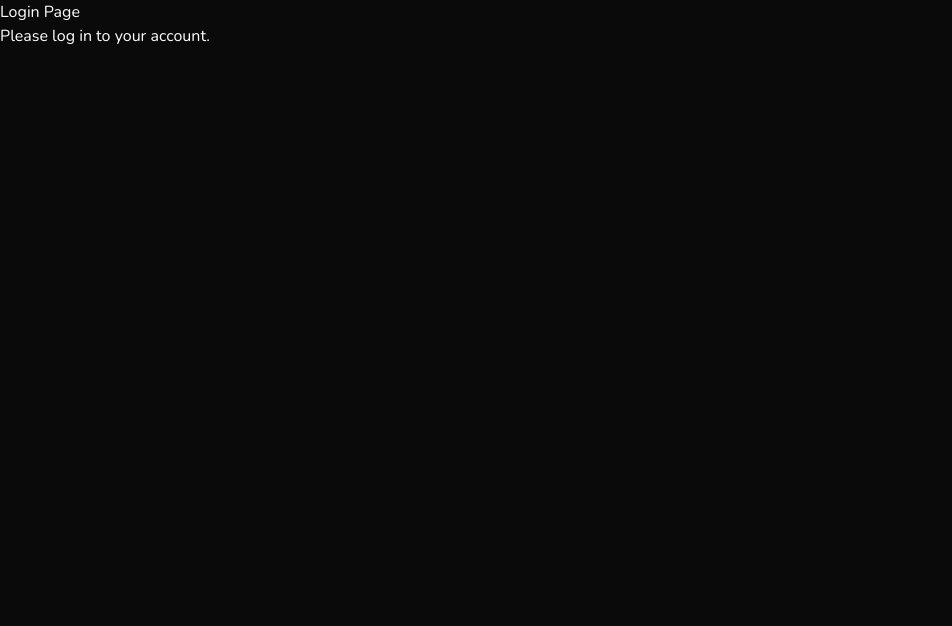
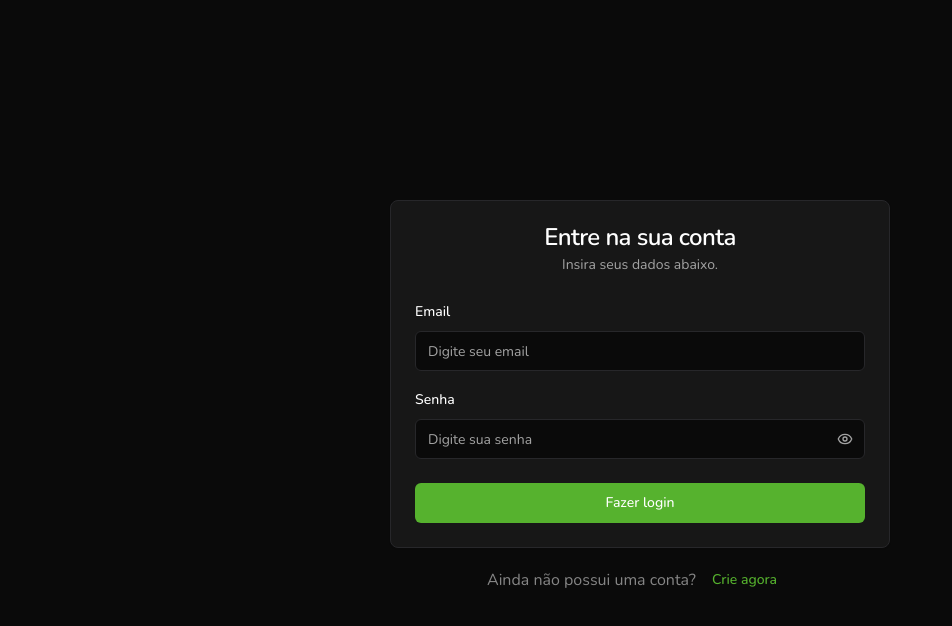
Before and after one commit to vinidisantos/fsc-fintrack, a React (Vite) app: page /login in a window 1280 px wide. Shown: the top 626 px of the page, without its empty margins (0-952 px from the left). Built offline with nearby package versions, Linux system fonts and the light colour scheme.

Commit message:
feat: add login page

```diff
--- a/src/components/password-input.jsx
+++ b/src/components/password-input.jsx
@@ -19,6 +19,7 @@ const PasswordInput = forwardRef(
           variant="ghost"
           className="absolute bottom-0 right-0 top-0 my-auto mr-1 h-8 w-8 text-muted-foreground"
           onClick={() => setPasswordIsVisible((prev) => !prev)}
+          type="button"
         >
           {passwordIsVisible ? <EyeOffIcon /> : <EyeIcon />}
         </Button>
--- a/src/pages/login.jsx
+++ b/src/pages/login.jsx
@@ -1,8 +1,104 @@
+import { Button } from "@/components/ui/button";
+
+import {
+  Card,
+  CardContent,
+  CardDescription,
+  CardFooter,
+  CardHeader,
+  CardTitle,
+} from "@/components/ui/card";
+
+import { Input } from "@/components/ui/input";
+
+import {
+  Form,
+  FormControl,
+  FormField,
+  FormItem,
+  FormLabel,
+  FormMessage,
+} from "@/components/ui/form";
+import { zodResolver } from "@hookform/resolvers/zod";
+import { useForm } from "react-hook-form";
+import { Link } from "react-router-dom";
+import { z } from "zod";
+import PasswordInput from "../components/password-input";
+
+const loginSchema = z.object({
+  email: z
+    .string()
+    .email("Email inválido")
+    .trim()
+    .min(1, "O email é obrigatório"),
+  password: z
+    .string()
+    .trim()
+    .min(6, "A senha deve ter pelo menos 6 caracteres"),
+});
+
 const LoginPage = () => {
+  const form = useForm({
+    resolver: zodResolver(loginSchema),
+    defaultValues: {
+      email: "",
+      password: "",
+    },
+  });
+  const handleSubmit = (data) => {
+    console.log(data);
+  };
+
   return (
-    <div>
-      <h1>Login Page</h1>
-      <p>Please log in to your account.</p>
+    <div className="flex h-screen w-screen flex-col gap-3 items-center justify-center">
+      <Form {...form}>
+        <form onSubmit={form.handleSubmit(handleSubmit)}>
+          <Card className="w-[500px]">
+            <CardHeader className="text-center">
+              <CardTitle>Entre na sua conta</CardTitle>
+              <CardDescription>Insira seus dados abaixo.</CardDescription>
+            </CardHeader>
+            <CardContent className="space-y-4">
+              <FormField
+                control={form.control}
+                name="email"
+                render={({ field }) => (
+                  <FormItem>
+                    <FormLabel>Email</FormLabel>
+                    <FormControl>
+                      <Input placeholder="Digite seu email" {...field} />
+                    </FormControl>
+                    <FormMessage />
+                  </FormItem>
+                )}
+              />
+              <FormField
+                control={form.control}
+                name="password"
+                render={({ field }) => (
+                  <FormItem>
+                    <FormLabel>Senha</FormLabel>
+                    <FormControl>
+                      <PasswordInput {...field} />
+                    </FormControl>
+                    <FormMessage />
+                  </FormItem>
+                )}
+              />
+            </CardContent>
+            <CardFooter>
+              <Button className="w-full">Fazer login</Button>
+            </CardFooter>
+          </Card>
+        </form>
+      </Form>
+
+      <div className="flex items-center justify-center">
+        <p className="text-center opacity-50">Ainda não possui uma conta?</p>
+        <Button variant="link" asChild>
+          <Link to="/signup">Crie agora</Link>
+        </Button>
+      </div>
     </div>
   );
 };
```
